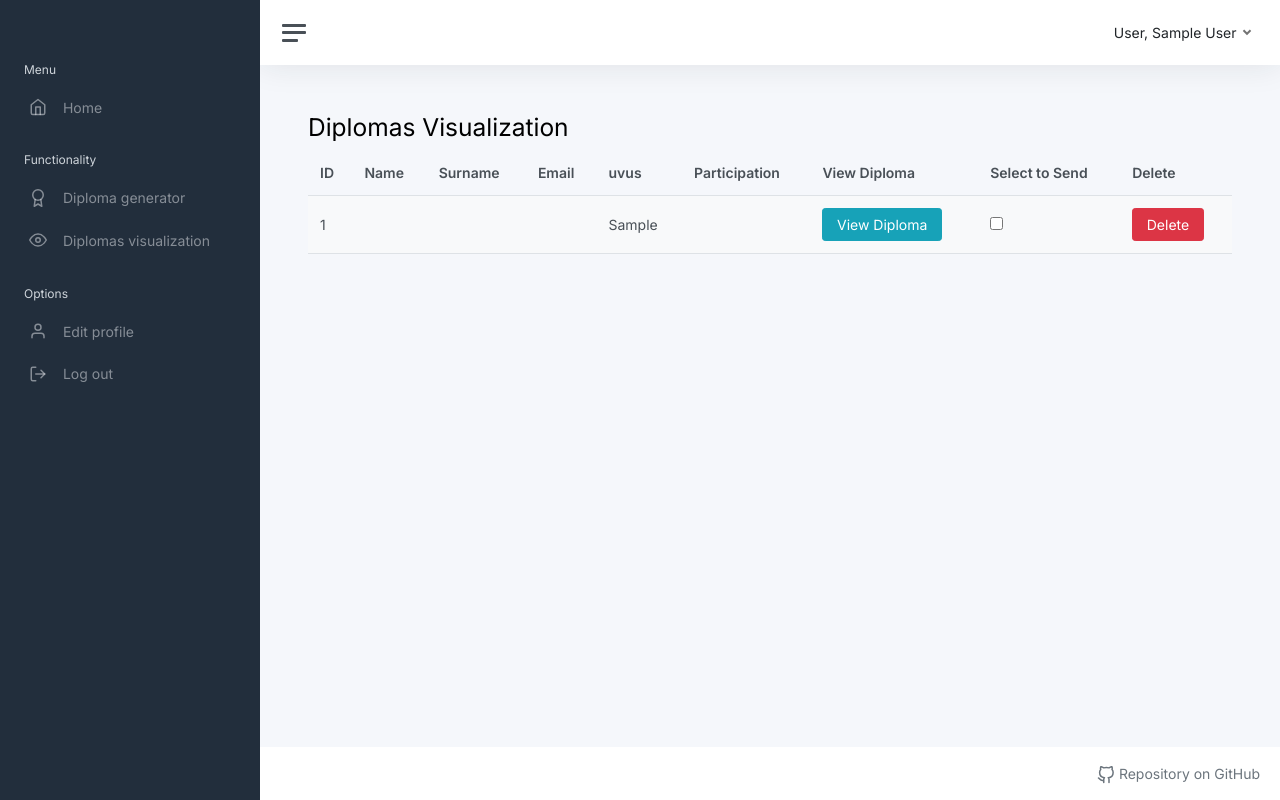
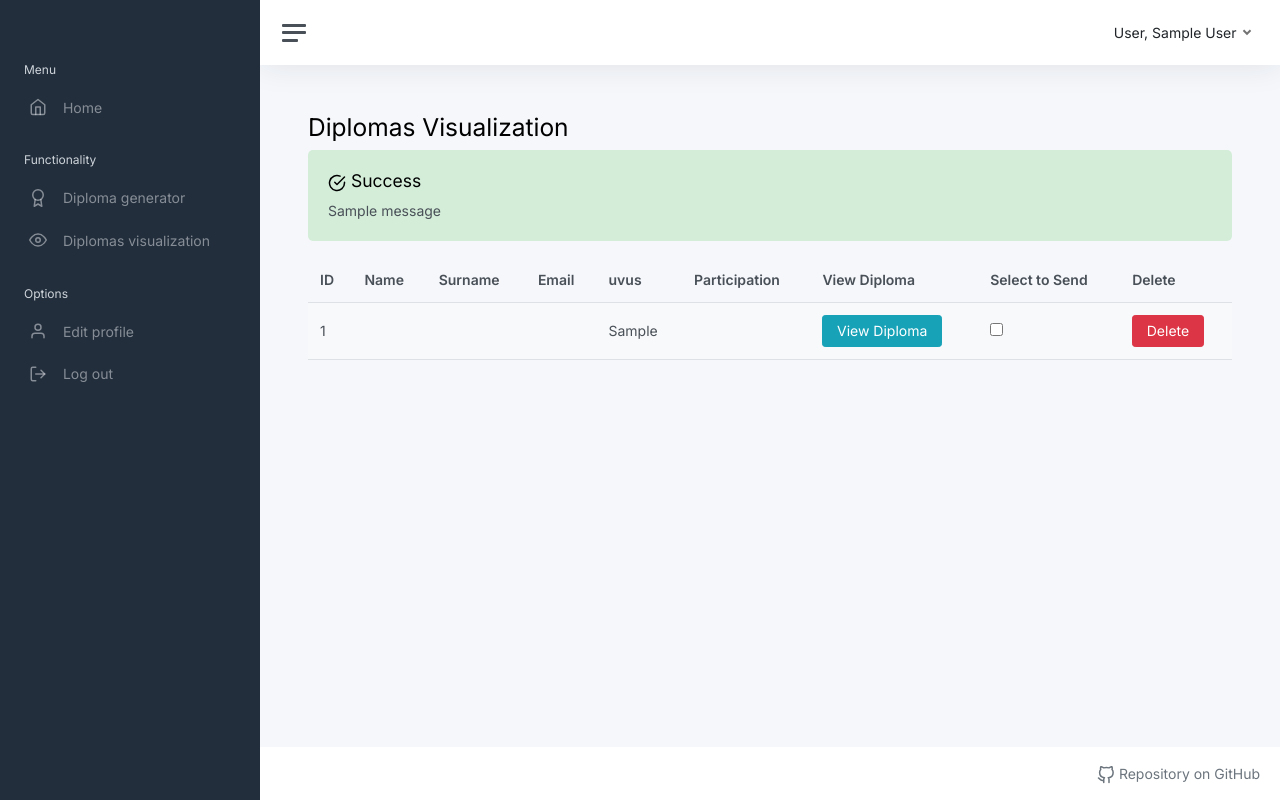
Before and after one commit to alvaroChico2408/innosoft-diplomas-1, a Flask app: page /diplomas-visualization in a window 1280 px wide. Run offline with Flask 3, Linux system fonts and the light colour scheme; a user stored in the database is signed in; tables that the repository leaves empty hold one stand-in row (values such as "Sample post"); one stand-in notice (Sample message) is shown; parts of the project's set-up code (start-up, migrations or seed data) failed here and were passed over; some libraries are stand-ins or nearby versions.

Commit message:
[fix] correction display and delete buttons

```diff
--- a/app/modules/diplomas/routes.py
+++ b/app/modules/diplomas/routes.py
@@ -40,16 +40,22 @@ def diplomas_visualization():
 @diplomas_bp.route('/view_diploma/<int:diploma_id>', methods=['GET'])
 @login_required
 def view_diploma(diploma_id):
+    # Buscar el diploma por su ID
     diploma = Diploma.query.get(diploma_id)
-    if diploma and diploma.file_path:
-        file_path = os.path.join(current_app.root_path, "..", "diplomas", os.path.basename(diploma.file_path))
-        if os.path.exists(file_path):
-            return send_file(file_path)
-        else:
-            flash("The diploma file could not be found.", "error")
+    if not diploma:
+        flash("Diploma not found.", "error")
+        return redirect(url_for('diplomas.diplomas_visualization'))
+
+    # Construir la ruta al archivo PDF usando el UVUS
+    file_path = os.path.join(current_app.root_path, "../docs", "diplomas", f"{diploma.uvus}.pdf")
+
+    # Verificar si el archivo existe
+    if os.path.exists(file_path):
+        return send_file(file_path, as_attachment=False)
     else:
-        flash("The diploma could not be found.", "error")
-    return redirect(url_for("diplomas.diplomas_visualization"))
+        flash("Diploma file not found.", "error")
+        return redirect(url_for('diplomas.diplomas_visualization'))
+
 
 @diplomas_bp.route('/delete_diploma/<int:diploma_id>', methods=['POST'])
 @login_required
--- a/app/modules/diplomas/services.py
+++ b/app/modules/diplomas/services.py
@@ -76,7 +76,7 @@ class DiplomasService(BaseService):
         writer.add_page(pagina)
 
         # creamos la ruta de la carpeta donde se guardarán los diplomas
-        folder_path = os.path.join(current_app.root_path, "docs", "diplomas")
+        folder_path = os.path.join(current_app.root_path, "../docs", "diplomas")
         folder_path = os.path.abspath(folder_path)
         if not os.path.exists(folder_path):
             os.makedirs(folder_path, exist_ok=True)
--- a/app/modules/diplomas/templates/diplomas/diplomas-visualization.html
+++ b/app/modules/diplomas/templates/diplomas/diplomas-visualization.html
@@ -4,6 +4,29 @@
 
 {% block content %}
 <h2>Diplomas Visualization</h2>
+
+{% with messages = get_flashed_messages(with_categories=true) %}
+{% if messages %}
+{% for category, message in messages %}
+<div class="row">
+    <div class="col-12 mb-3">
+        <!-- Aquí se elige la clase en función de la categoría del mensaje -->
+        <div class="alert alert-{{ category }}" role="alert">
+            <div class="alert-message">
+                {% if category == 'success' %}
+                <h4 class="alert-heading"><i class="align-middle" data-feather="check-circle"></i> Success</h4>
+                {% elif category == 'error' %}
+                <h4 class="alert-heading"><i class="align-middle" data-feather="x-circle"></i> Error</h4>
+                {% endif %}
+                <p style="margin-bottom: 0px">{{ message }}</p>
+            </div>
+        </div>
+    </div>
+</div>
+{% endfor %}
+{% endif %}
+{% endwith %}
+
 <table class="table table-striped">
     <thead>
         <tr>
@@ -27,9 +50,24 @@
             <td>{{ diploma.email }}</td>
             <td>{{ diploma.uvus }}</td>
             <td>{{ diploma.participation }}</td>
-            <td><button class="btn btn-info">View Diploma</button></td>
-            <td><input type="checkbox"></td>
-            <td><button class="btn btn-danger">Delete</button></td>
+
+         <!-- Botón para ver el diploma -->
+         <td>
+            <a href="{{ url_for('diplomas.view_diploma', diploma_id=diploma.id) }}" target="_blank" class="btn btn-info">
+                View Diploma
+            </a>
+        </td>
+
+        <!-- Checkbox para seleccionar para enviar -->
+        <td><input type="checkbox" class="send-checkbox"></td>
+
+        <!-- Botón para eliminar el diploma -->
+        <td>
+            <form method="POST" action="{{ url_for('diplomas.delete_diploma', diploma_id=diploma.id) }}" onsubmit="return confirm('Are you sure you want to delete this diploma?');">
+                <input type="hidden" name="_method" value="DELETE">
+                <button type="submit" class="btn btn-danger">Delete</button>
+            </form>
+        </td>
     </tr>
     {% else %}
     <tr>
```
Lines whose indentation alone changed are shown as unchanged.
